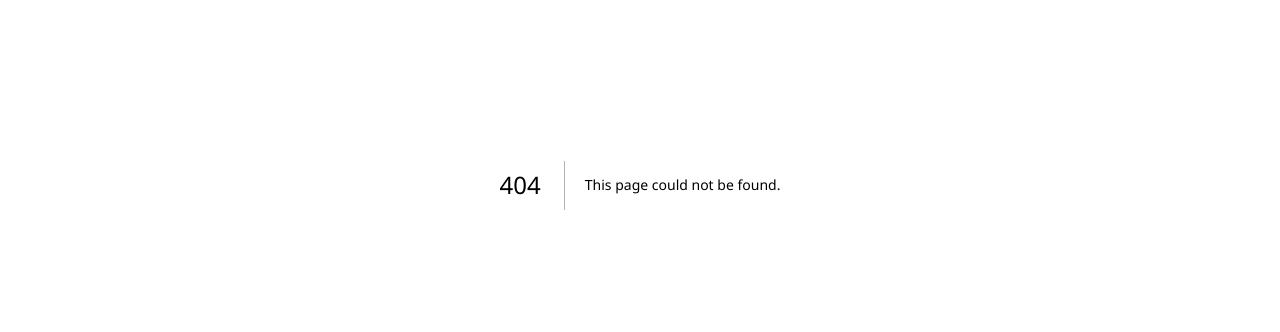
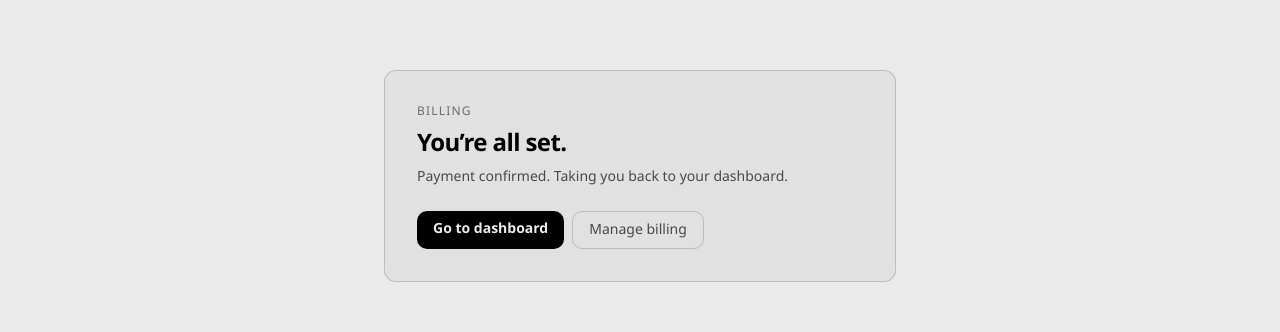
Before and after one commit to LRARE-Holdings/tango, a Next.js app: page /app/billing/success in a window 1280 px wide. Before the commit this address had no page. Shown: the part 215-547 px from the top of the page. Built offline with nearby package versions, Linux system fonts and the light colour scheme; no server answers.

Commit message:
success billing

```diff
--- /dev/null
+++ b/src/app/app/billing/success/page.tsx
@@ -0,0 +1,109 @@
+"use client";
+
+import Link from "next/link";
+import { useEffect, useMemo, useState } from "react";
+import { useRouter, useSearchParams } from "next/navigation";
+
+type Status = "loading" | "ok" | "error";
+
+export default function BillingSuccessPage() {
+  const router = useRouter();
+  const params = useSearchParams();
+
+  const sessionId = useMemo(() => params.get("session_id"), [params]);
+
+  const [status, setStatus] = useState<Status>("loading");
+  const [error, setError] = useState<string | null>(null);
+
+  useEffect(() => {
+    let alive = true;
+
+    async function run() {
+      try {
+        // If you already have a route that can verify a checkout session,
+        // call it here. If not, we just do a lightweight "refresh me".
+        if (!sessionId) {
+          if (alive) setStatus("ok");
+          return;
+        }
+
+        // Optional: call a verify endpoint if you have one
+        // const res = await fetch(`/api/billing/checkout/verify?session_id=${encodeURIComponent(sessionId)}`, { cache: "no-store" });
+
+        // Refresh app state (plan/tier) so UI updates immediately after Stripe redirect.
+        await fetch("/api/app/me", { cache: "no-store" }).catch(() => {});
+        if (!alive) return;
+
+        setStatus("ok");
+
+        // Nice UX: after a moment, send them to the dashboard.
+        window.setTimeout(() => {
+          router.replace("/app");
+        }, 1200);
+      } catch (e: any) {
+        if (!alive) return;
+        setError(e?.message ?? "Could not confirm billing");
+        setStatus("error");
+      }
+    }
+
+    run();
+    return () => {
+      alive = false;
+    };
+  }, [router, sessionId]);
+
+  return (
+    <main className="min-h-[70vh] flex items-center justify-center px-6">
+      <div
+        className="w-full max-w-lg border p-6 md:p-8"
+        style={{ borderColor: "var(--border)", background: "var(--card)", borderRadius: 12 }}
+      >
+        <div className="text-xs tracking-widest" style={{ color: "var(--muted2)" }}>
+          BILLING
+        </div>
+
+        <h1 className="mt-2 text-2xl font-semibold tracking-tight">
+          {status === "loading" ? "Finalising…" : status === "ok" ? "You’re all set." : "Something went wrong."}
+        </h1>
+
+        <p className="mt-2 text-sm" style={{ color: "var(--muted)" }}>
+          {status === "loading"
+            ? "Just confirming your subscription. One moment."
+            : status === "ok"
+              ? "Payment confirmed. Taking you back to your dashboard."
+              : "We couldn’t confirm your purchase automatically. Your payment may still have gone through."}
+        </p>
+
+        {sessionId ? (
+          <div className="mt-4 text-xs" style={{ color: "var(--muted2)" }}>
+            Session: <span style={{ color: "var(--fg)" }}>{sessionId}</span>
+          </div>
+        ) : null}
+
+        {error ? (
+          <div className="mt-4 text-sm" style={{ color: "#ff3b30" }}>
+            {error}
+          </div>
+        ) : null}
+
+        <div className="mt-6 flex gap-2 flex-wrap">
+          <Link
+            href="/app"
+            className="focus-ring px-4 py-2 text-sm font-semibold hover:opacity-90"
+            style={{ background: "var(--fg)", color: "var(--bg)", borderRadius: 10 }}
+          >
+            Go to dashboard
+          </Link>
+          <Link
+            href="/app/account"
+            className="focus-ring px-4 py-2 text-sm font-medium hover:opacity-80"
+            style={{ border: "1px solid var(--border)", color: "var(--muted)", borderRadius: 10 }}
+          >
+            Manage billing
+          </Link>
+        </div>
+      </div>
+    </main>
+  );
+}
```
